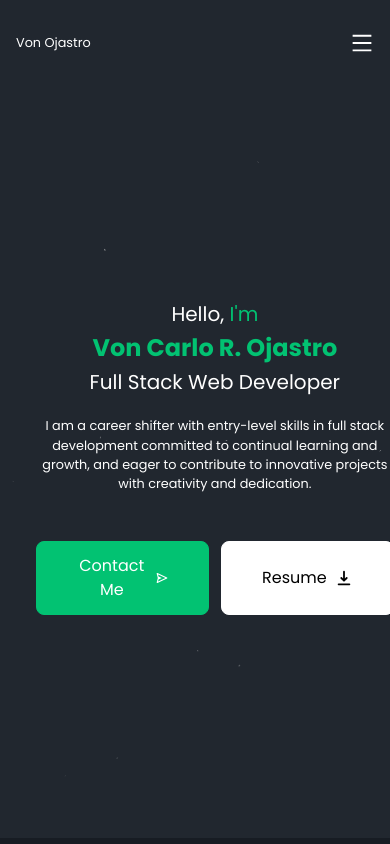
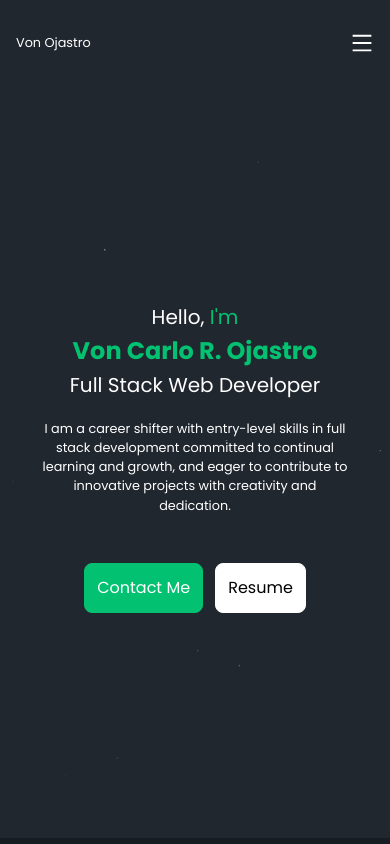
Before and after one commit to vonojastro/portfolio-web, a Next.js app: page / in a window 390 px wide. Shown: the top 844 px of the page. Built offline with nearby package versions, Linux system fonts and the light colour scheme.

Commit message:
ui update
ui update

```diff
--- a/components/Hero.tsx
+++ b/components/Hero.tsx
@@ -30,18 +30,18 @@ const Hero = () => {
                         <div className='flex gap-3'>
                             <ButtonPrimary>{
                                 <Link href="#contact">
-                                    <span className='flex gap-2 items-center'>
+                                    <span className='flex gap-2   items-center'>
                                         Contact Me
-                                        <BiSend className='text-lg' />
+                                        <BiSend className='hidden md:flex text-lg' />
                                     </span>
                                 </Link>
 
                             }</ButtonPrimary>
                             <ButtonSecondary>{
                                 <a href='/images/files/Von_Ojastro.pdf' id="download" download='Von_Ojastro_Resume' style={{ textDecoration: 'none' }} className=''>
-                                    <span className='flex gap-2 items-center'>
+                                    <span className='flex gap-2  items-center'>
                                         Resume
-                                        <HiDownload className='text-lg' />
+                                        <HiDownload className=' hidden md:flex text-lg' />
                                     </span>
                                 </a>
                             }</ButtonSecondary>
--- a/components/Projects.tsx
+++ b/components/Projects.tsx
@@ -46,7 +46,7 @@ const ProjectSection = () => {
                         <SwiperSlide key={index}>
                             <div className='lg:max-w-6xl pb-5 mx-auto bg-[#171C23]'>
                                 <div className='p-5 flex flex-col gap-2'>
-                                    <h1 className='text-2xl text-white font-light py-5 text-center lg:text-start'>{item.title}</h1>
+                                    <h1 className='text-2xl text-white font-light pt-5 md:pb-4 text-center lg:text-start'>{item.title}</h1>
                                     {/* <p className='text-2xl text-[#02c272] font-light pb-5'>Tales Blog Application</p> */}
                                     <div className='hidden relative md:flex border-l-[14px] border-r-[14px] cursor-pointer overflow-hidden border-t-[15px] drop-shadow-[0_35px_35px_rgba(255,255,255,0.15)]  border-black rounded-t-3xl  h-[300px] bg-white'>
                                         <img src={item.desktopImg} alt='tales_img' className={`absolute top-0 ${item.enableScroll && 'hover:top-[-600%]'} duration-[8s] ease-in-out`} />
--- a/components/utils/ButtonPrimary.tsx
+++ b/components/utils/ButtonPrimary.tsx
@@ -5,7 +5,7 @@ interface BtnProps {
 }
  const ButtonPrimary = ({children} : BtnProps) => {
   return (
-    <div className='cursor-pointer flex gap-2 items-center px-10 py-3 mt-6 bg-[#02c272] text-white rounded-lg border-[#02c272] hover:bg-white hover:border-[#02c272] border hover:text-black hover:drop-shadow-[0_35px_35px_rgba(255,255,255,0.15)] duration-200'>{children}</div>
+    <div className='cursor-pointer flex gap-2 items-center px-3 md:px-10 py-3 mt-6 bg-[#02c272] text-white rounded-lg border-[#02c272] hover:bg-white hover:border-[#02c272] border hover:text-black hover:drop-shadow-[0_35px_35px_rgba(255,255,255,0.15)] duration-200'>{children}</div>
   )
 }
 
--- a/components/utils/ButtonSecondary.tsx
+++ b/components/utils/ButtonSecondary.tsx
@@ -5,7 +5,7 @@ interface BtnProps {
 }
  const ButtonSecondary = ({children} : BtnProps) => {
   return (
-    <div className='cursor-pointer flex gap-2 items-center px-10 py-3 mt-6 border-white border bg-white text-black rounded-lg hover:bg-[#02c272] hover:border-white hover:text-white hover:drop-shadow-[0_35px_35px_rgba(255,255,255,0.15)] duration-200'>{children}</div>
+    <div className='cursor-pointer flex gap-2 items-center px-3 md:px-10  py-3 mt-6 border-white border bg-white text-black rounded-lg hover:bg-[#02c272] hover:border-white hover:text-white hover:drop-shadow-[0_35px_35px_rgba(255,255,255,0.15)] duration-200'>{children}</div>
   )
 }
 
```
